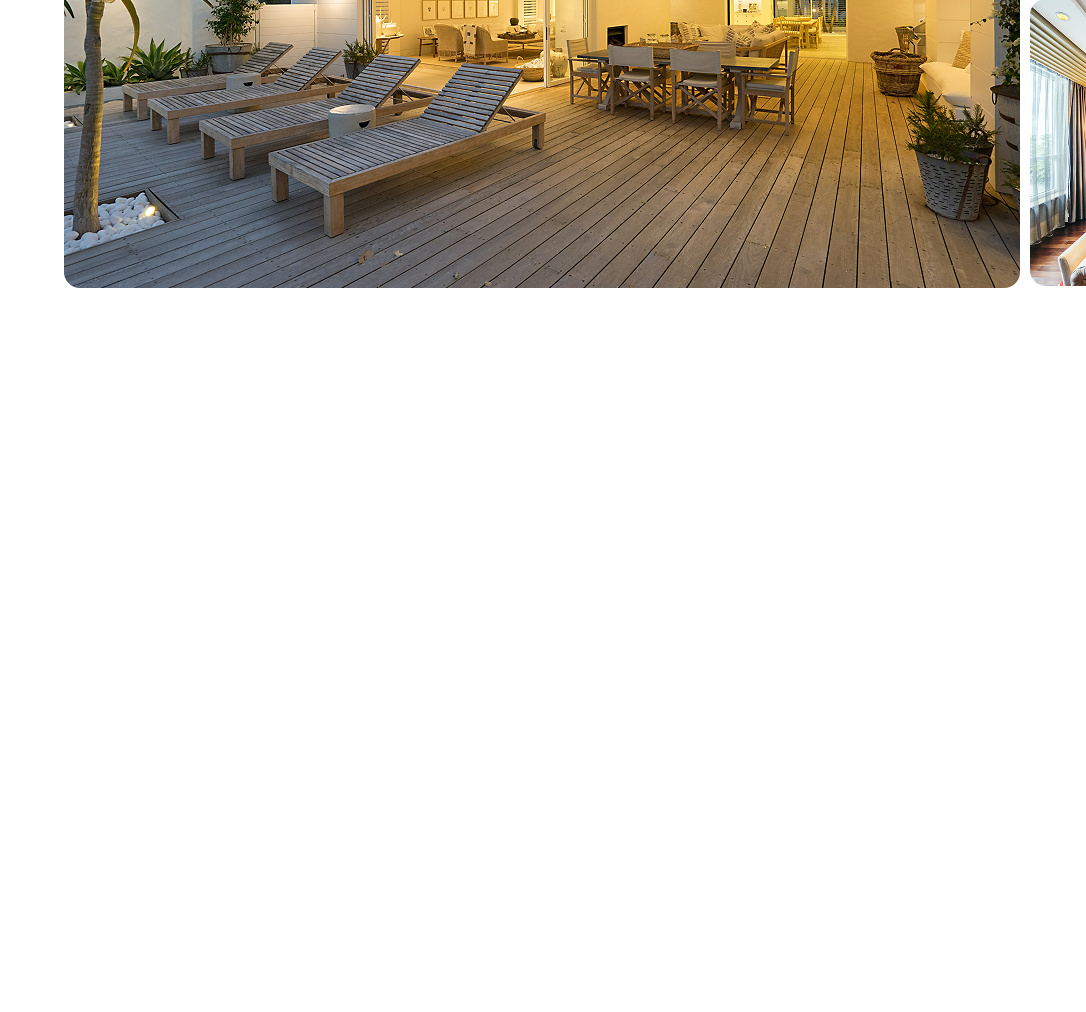
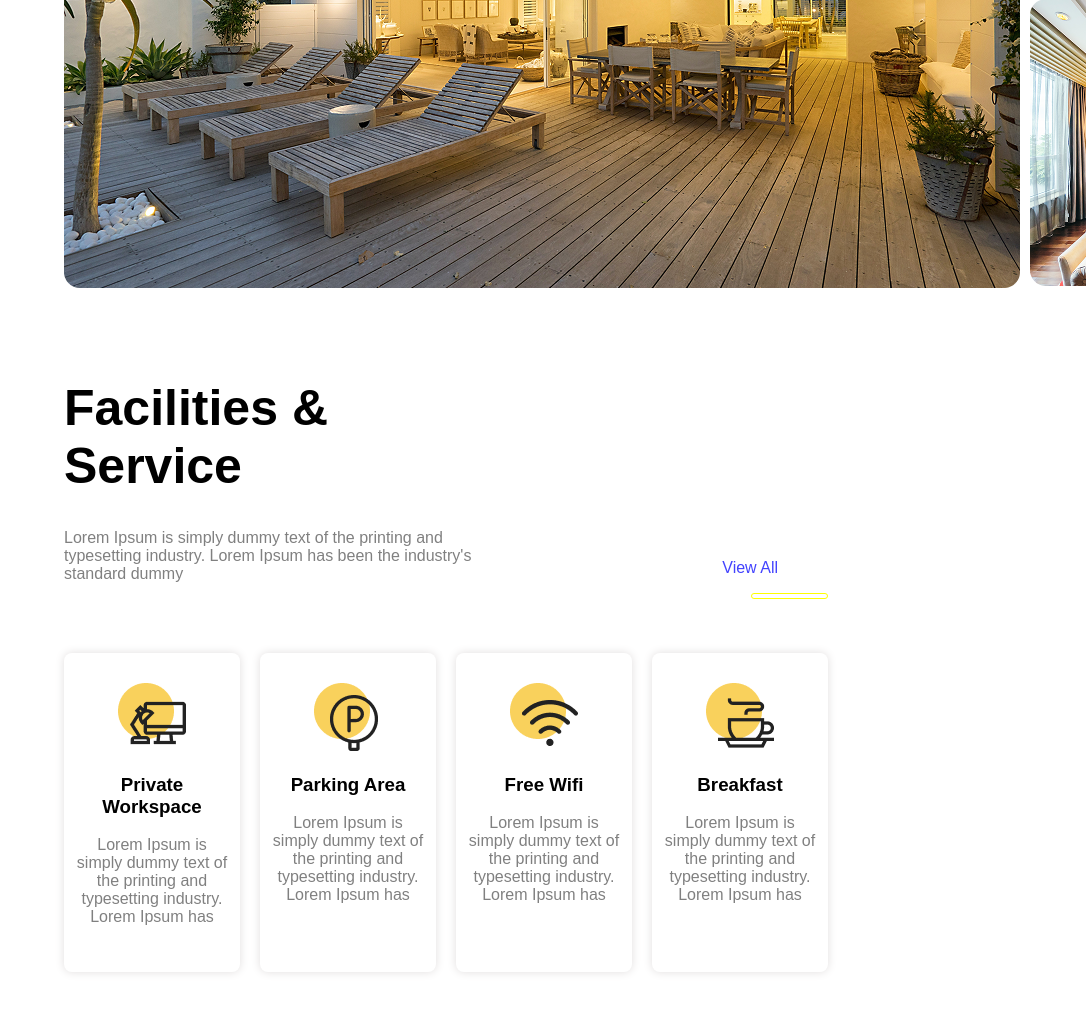
Before and after one commit to umaroo6/Lesson-11, a plain HTML site: page index.html in a window 1280 px wide. Shown: the part 996-2008 px from the top of the page, without its empty margins (194-1280 px from the left). Before the commit the page ends 1296 px from the top, so only its background shows below. Drawn offline with Linux system fonts and the light colour scheme.

Commit message:
I finished second section

```diff
--- a/index.html
+++ b/index.html
@@ -31,7 +31,7 @@
         <div style="display: flex; justify-content: space-between;">
             <div style="width: 646px;">
                 <h1 style="font-size: 70px;font-weight: 500;">Find Your Best Hotel for Deals</h1>
-                <p style="font-size: 20px;padding-right: 250px;color: gray;">Lorem Ipsum is simply dummy text of
+                <p style="font-size: 20px;padding-right: 250px;">Lorem Ipsum is simply dummy text of
                     the printing and typesetting industry.</p>
             </div>
         <div style="box-shadow: 0 0 2px grey;border-radius: 8px;padding: 0px 30px;width: 500px;height: 252px;margin-top: 60px;">
@@ -68,5 +68,64 @@
         </div>
 
     </div>
+    <br>
+    <br>
+    <br>
+<div style="padding: 0px 250px;">
+    <div>
+      <div style="display: flex;">
+      <div> <h1 style="font-size: 50px;">Facilities & Service</h1>
+        <p>Lorem Ipsum is simply dummy text
+            of the printing and typesetting
+            industry. Lorem Ipsum has been the
+            industry's standard dummy </p></div>
+            <div style="width: 90%;display: flex;flex-direction: column;justify-content: end;align-items: end;">
+            <p style="color: rgb(67, 67, 254);padding-right: 50px;">View All</p>
+            <div style="border: 1px solid yellow;padding: 2px 0px;width: 23%;border-radius: 8px;"></div></div>
+        </div>
+    </div>
+    <br>
+    <br>
+    <br>
+
+
+    <div style="display: flex;gap: 20px;">
+        <div style="box-shadow: 0 0 10px rgb(225, 222, 222);text-align: center;border-radius: 8px;padding: 30px 10px;">
+            <img src="./Group 78.png">
+            <h3>Private Workspace</h3>
+            <p>Lorem Ipsum is simply dummy text
+                of the printing and typesetting
+                industry. Lorem Ipsum has</p>
+        </div>
+        <div style="box-shadow: 0 0 10px rgb(225, 222, 222);text-align: center;border-radius: 8px;padding: 30px 10px;">
+            <img src="./Group 79.png">
+            <h3>Parking Area</h3>
+            <p>Lorem Ipsum is simply dummy
+                text of the printing and typesetting
+                industry. Lorem Ipsum has</p>
+        </div>
+        <div style="box-shadow: 0 0 10px rgb(225, 222, 222);text-align: center;border-radius: 8px;padding: 30px 10px;">
+            <img src="./Group 80.png">
+        <h3>Free Wifi</h3>
+            <p>Lorem Ipsum is simply dummy text of
+                the printing and typesetting industry.
+                Lorem Ipsum has</p>
+
+        </div>
+        <div style="box-shadow: 0 0 10px rgb(225, 222, 222);text-align: center;border-radius: 8px;padding: 30px 10px;">
+            <img src="./Group 81.png">
+        <h3>Breakfast</h3>
+            <p>Lorem Ipsum is simply dummy
+                text of the printing and typesetting
+                industry. Lorem Ipsum has</p>
+        </div>
+    </div>
+
+</div>
+<br>
+<br>
+<br>
+<br>
+
 </body>
 </html>
--- a/style.css
+++ b/style.css
@@ -1,3 +1,6 @@
 body{
     font-family: 'DM Sans', sans-serif;
 }
+p{
+    color: gray;
+}
```
Also changed, not shown: Group 78.png (added), Group 79.png (added), Group 80.png (added), Group 81.png (added).
